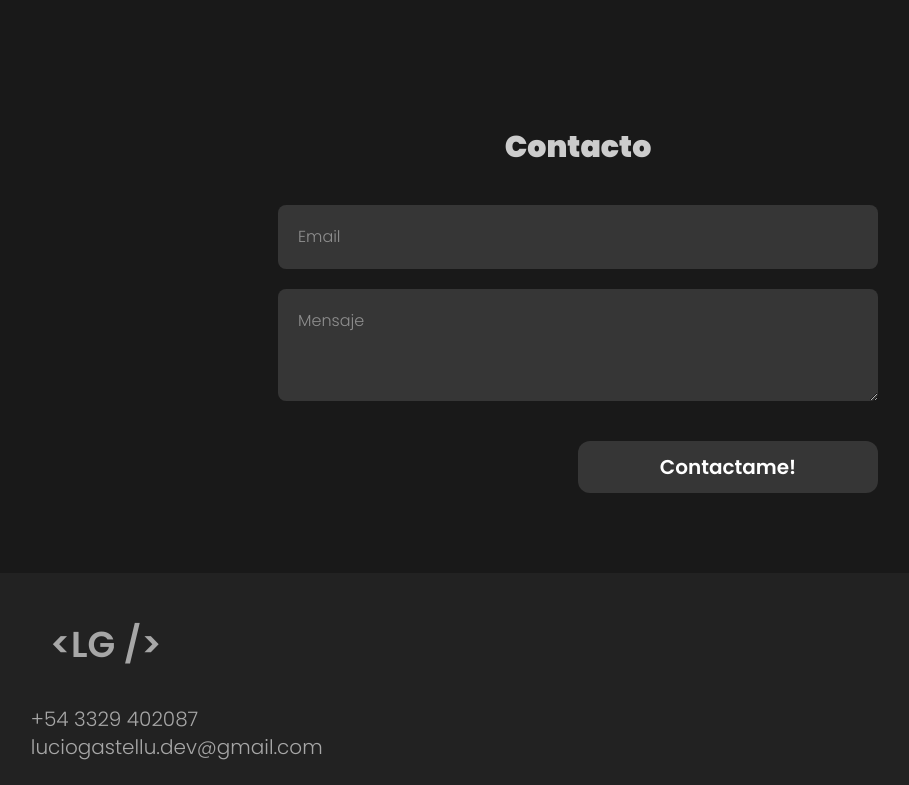
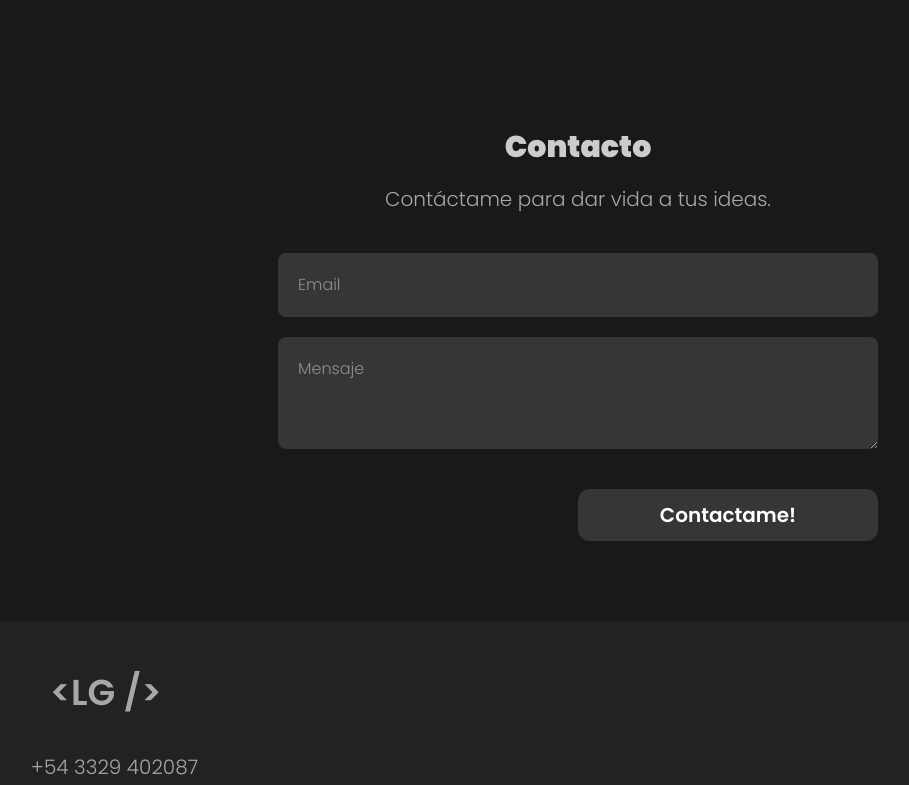
Before and after one commit to lucio1907/New-portfolio, a Next.js app in the folder client/: page / in a window 1280 px wide. Shown: the part 3920-4705 px from the top of the page, without its empty margins (62-971 px from the left). Built offline with nearby package versions, Linux system fonts and the light colour scheme.

Commit message:
feat: contact section done

```diff
--- a/client/src/app/globals.css
+++ b/client/src/app/globals.css
@@ -34,3 +34,17 @@ html {
     transform: translateY(10px);
   }
 }
+
+::-webkit-scrollbar {
+  width: 4px;
+}
+
+::-webkit-scrollbar-thumb {
+  /* background-image: linear-gradient(to right, #13B0F5, #E70FAA); */
+  background-color: #143f52;
+  border-radius: 10px;
+}
+
+::-webkit-scrollbar-track {
+  background-color: #191919;
+}
--- a/client/src/components/contact/ContactMe.tsx
+++ b/client/src/components/contact/ContactMe.tsx
@@ -3,10 +3,14 @@ import ContactForm from "./ContactForm";
 
 const ContactMe = (): React.ReactElement => {
   return (
-    <div className="flex flex-col justify-center items-center">
+    <div className="flex flex-col justify-center items-center" id="contacto">
       <h2 className="font-bold text-[#CCCCCC] text-2xl lg:text-3xl">
         Contacto
       </h2>
+
+      <p className="text-main-color px-5 text-center mt-2 md:text-xl lg:mt-5">
+        Contáctame para dar vida a tus ideas.
+      </p>
       <ContactForm />
     </div>
   );
--- a/client/src/components/home/Navbar/HamburgerNavigation.tsx
+++ b/client/src/components/home/Navbar/HamburgerNavigation.tsx
@@ -2,7 +2,7 @@
 import Link from "next/link";
 import React, { Dispatch, SetStateAction, useEffect } from "react";
 
-const navigation: string[] = ["Home", "Sobre mí", "Tech Stack", "Proyectos"];
+const navigation: string[] = ["Home", "Sobre mí", "Tech Stack", "Proyectos", "Contacto"];
 
 const linkFormat = (item: string): string => item.replace(/\s+/g, "").toLowerCase();
 
@@ -36,9 +36,6 @@ const HamburgerNavigation = ({
               <a href={`#${linkFormat(item) === 'home' ? '' : linkFormat(item)}`} onClick={() => setIsClicked(false)}>{item}</a>
             </li>
           ))}
-          <li>
-            <Link href="/contact">Contacto</Link>
-          </li>
         </ul>
       </div>
     </div>
--- a/client/src/components/home/Navbar/Navigation.tsx
+++ b/client/src/components/home/Navbar/Navigation.tsx
@@ -18,7 +18,7 @@ const Navigation = () => {
           <a href="#proyectos" className="hover:text-white transition-all ease-in duration-150">Proyectos</a>
         </li>
         <li>
-          <Link href="/contact" className="hover:text-white transition-all ease-in duration-150">Contacto</Link>
+          <Link href="#contacto" className="hover:text-white transition-all ease-in duration-150">Contacto</Link>
         </li>
       </ul>
     </div>
--- a/client/src/components/home/homepage/HomeView.tsx
+++ b/client/src/components/home/homepage/HomeView.tsx
@@ -1,6 +1,5 @@
 import React from "react";
 import "../../../app/globals.css";
-import Link from "next/link";
 
 const HomeView = (): React.ReactElement => {
   return (
@@ -17,12 +16,12 @@ const HomeView = (): React.ReactElement => {
               Apasionado en crear aplicaciones y traerlas a la vida utilizando
               código.
             </p>
-            <Link
-              href="/contact"
+            <a
+              href="#contacto"
               className="bg-gradient p-2 text-center w-[150px] max-w-[300px] font-semibold text-white rounded mb-5 md:w-[200px] md:p-4 md:mb-10 md:text-[21px] lg:mb-0 lg:text-[24px] lg:p-3 lg:rounded-lg"
             >
               Contactame
-            </Link>
+            </a>
           </div>
         </div>
         <div className="jump bg-gradient mt-5 border border-slate-300 z-[-1]">
```
